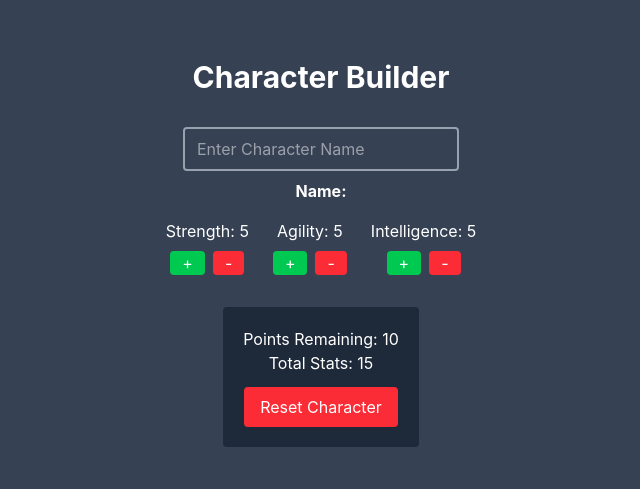
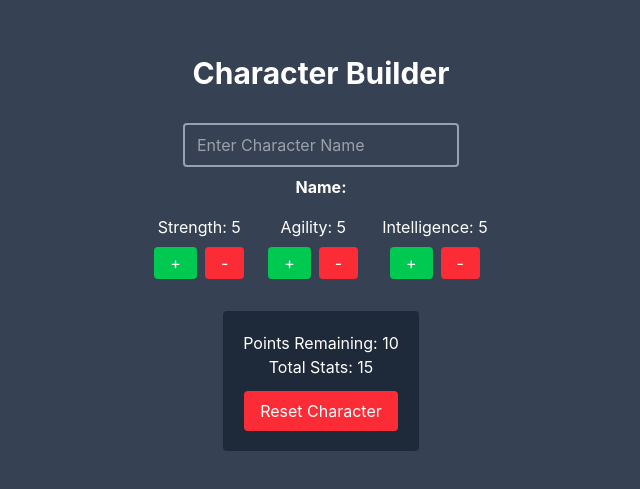
Before and after one commit to lucioperaza/character-stat-builder, a Vue app: page / in a window 1280 px wide. Shown: the part 155-644 px from the top of the page, without its empty margins (319-959 px from the left). Built offline with nearby package versions, Linux system fonts and the light colour scheme.

Commit message:
added hover style changes to buttons

```diff
--- a/src/components/CharacterSummary.vue
+++ b/src/components/CharacterSummary.vue
@@ -10,7 +10,7 @@ const character = useCharacterStore()
     <p>Total Stats: {{ character.totalStats }}</p>
 
     <button
-      class="mt-3 rounded bg-red-500 px-4 py-2"
+      class="mt-3 rounded bg-red-500 px-4 py-2 hover:bg-red-600"
       @click="character.resetCharacter"
     >
       Reset Character
--- a/src/components/StatControls.vue
+++ b/src/components/StatControls.vue
@@ -17,14 +17,15 @@ const stats = ['strength', 'agility', 'intelligence']
 
       <div class="mt-2 flex justify-center gap-2">
         <button
-          class="rounded bg-green-500 px-3"
+          class="rounded bg-green-500 px-4 py-1 hover:bg-green-600 disabled:opacity-50"
+          :disabled="character.points <= 0"
           @click="character.increaseStat(stat)"
         >
           +
         </button>
 
         <button
-          class="rounded bg-red-500 px-3"
+          class="rounded bg-red-500 px-4 py-1 hover:bg-red-600"
           @click="character.decreaseStat(stat)"
         >
           -
```
